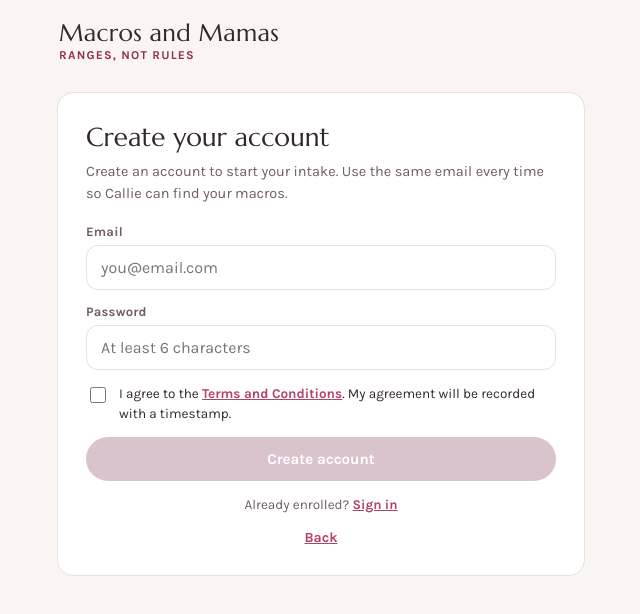
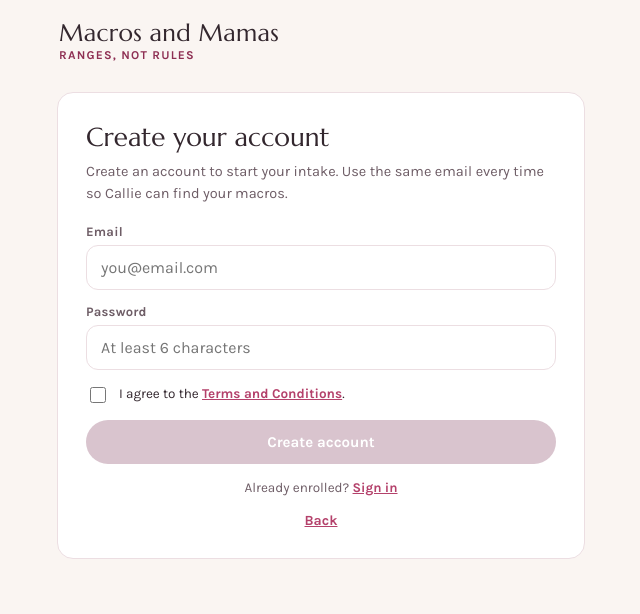
Before and after one commit to pgc49/macros-and-mamas, a React (Vite) app: page /signin in a window 1280 px wide. Shown: the top 614 px of the page, without its empty margins (319-959 px from the left). Built offline with nearby package versions, Linux system fonts and the light colour scheme; no server answers.

Commit message:
Trim terms checkbox copy
Co-authored-by: pgc49 <pgc49@users.noreply.github.com>

```diff
--- a/src/views/SignInPage.jsx
+++ b/src/views/SignInPage.jsx
@@ -124,7 +124,7 @@ export function SignInPage({
               >
                 Terms and Conditions
               </Link>
-              . My agreement will be recorded with a timestamp.
+              .
             </span>
           </label>
         )}
```
